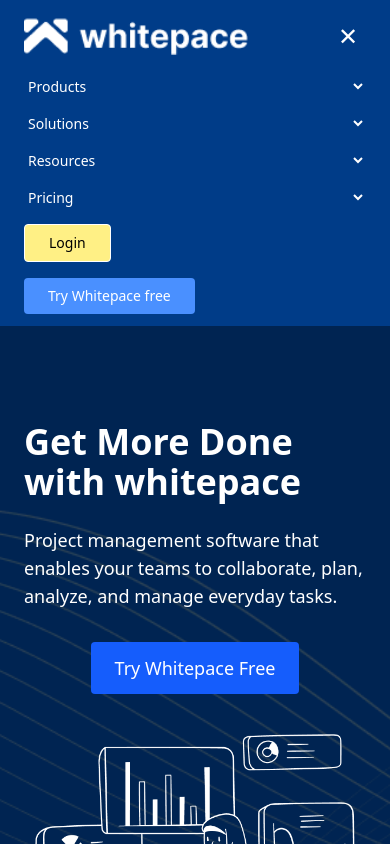
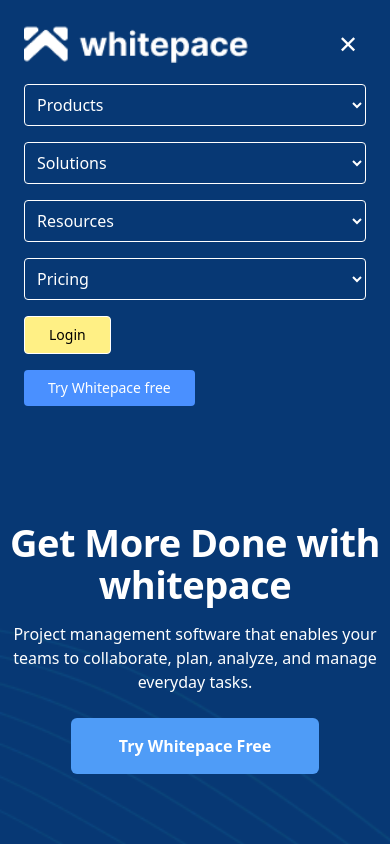
Before and after one commit to NexaDew2/Whitespace-A, a React (Vite) app: page / in a window 390 px wide. Both pictures are taken after a click on the button "menu-toggle". Shown: the top 844 px of the page. Built offline with nearby package versions, Linux system fonts and the light colour scheme.

Commit message:
Resloved (#10)
* hero section

* updated codde

* Resloved conflits

* resloved conflicts

* Update responsive size

```diff
--- a/src/App.jsx
+++ b/src/App.jsx
@@ -1,10 +1,13 @@
 import React from "react";
-import { Routes, Route, useLocation, BrowserRouter } from "react-router-dom";
+import { Routes, Route, useLocation } from "react-router-dom";
 
-import Navbar from "./components/Navbar/Navbar";
-import Footer from "./components/Footer/Footer";
-import Login from "./components/Login/Login";
-import Try from "./components/Try/Try";
+import Navbar from './components/Navbar/Navbar';
+import Login from './components/Login/Login';
+import Try from './components/Try/Try';
+import Footer from './components/Footer/Footer';
+import PlanCardSection from "./components/PlansCardSection/PlanCardSection";
+import Sponser from "./components/SponserSection/Sponser";
+import OurClientSection from "./components/OurClientSection/OurClientSection";
 import Home from "./components/Home/Home";
 
 // Hero images
@@ -46,11 +49,15 @@
   imagePosition: "right",
   backgroundImage: secondsecond,
   backgroundImageStyle: {
-      size: "contain",
-      position: "left top",
-      overlay: false,
-      customOverlayColor: "rgba(255,255,255,0.6)",
+    size: "auto 550px",
+    position: "left 80%",
+    repeat: "no-repeat",
+    overlay: true,
+    customOverlayColor: "rgba(255, 255, 255, 0.8)",
+
+    filter: "brightness(0.3) saturate(0.4)",
   },
+  backgroundClass: "bg-white",
 },
   {
     heroTitle: "Work together",
@@ -83,10 +90,13 @@
   heroButtonText: "Try Taskey",
   backgroundImage: fivefive,
   backgroundImageStyle: {
-      size: "contain",
+    size: "auto 900px",
     position: "left top",
-      overlay: false,
+    repeat: "no-repeat",
+    overlay: true,
+    filter: "brightness(1.1) saturate(0.1)",
   },
+  backgroundClass: "bg-white",
 },
   {
     heroTitle: "100% your data",
@@ -114,6 +124,8 @@
     heroTitle: "Try Whitepace today",
     heroDescription: "Get started for free. Add your whole team as your needs grow.",
     heroButtonText: "Try Taskey free",
+    addingextra:"On a big team? Contact sales"
+
   },
 ];
 
@@ -124,7 +136,7 @@
       {contentSections.map((section, idx) => {
         const blueSections = [0, 3, 5, 7, 8];
         const backgroundClass = blueSections.includes(idx)
-          ? "bg-[#003C88]"
+          ? "bg-[#073874]"
           : "bg-white";
         const textColorClass = blueSections.includes(idx)
           ? "text-white"
@@ -135,12 +147,12 @@
         const extraPaddingClass = [5, 6, 7, 8].includes(idx)
           ? "py-40"
           : "py-24";
-
         const centerButton = [5, 8].includes(idx);
 
         return (
+          <React.Fragment key={idx}>
+            {/* Section */}
             <Home
-            key={idx}
               {...section}
               backgroundClass={backgroundClass}
               textColorClass={textColorClass}
@@ -149,8 +161,19 @@
               extraPaddingClass={extraPaddingClass}
               centerButton={centerButton}
             />
+
+            {/* Insert PlanCardSection after index 4 */}
+            {idx === 4 && <PlanCardSection />}
+
+            {/* Insert Sponser after indexes 5 and 6 */}
+            {idx === 6 && <Sponser />}
+
+            {/* Insert OurClientSection before last section (idx 8) */}
+            {idx === 7 && <OurClientSection />}
+          </React.Fragment>
         );
       })}
+
       <Footer />
     </>
   );
@@ -158,14 +181,11 @@
 
 function App() {
   const location = useLocation();
-
-  // Render Home only when path is NOT /login or /try
   const isHomePage = !["/login", "/try"].includes(location.pathname);
 
   return (
     <>
       {isHomePage && <HomePageContent />}
-
       <Routes>
         <Route path="/login" element={<Login />} />
         <Route path="/try" element={<Try />} />
--- a/src/components/Footer/Footer.jsx
+++ b/src/components/Footer/Footer.jsx
@@ -9,7 +9,7 @@
   return (
     <div>
 
-         <footer className="bg-[#043873] text-white md:h-screen sm:h-auto lg:h-screen flex flex-col justify-center items-center py-8 px-4 md:px-8">
+         <footer className="bg-[#073874] text-white md:h-screen sm:h-auto lg:h-screen flex flex-col justify-center items-center py-8 px-4 md:px-8">
 
                     <div className="max-w-7xl mx-auto flex flex-col md:flex-row flex-wrap justify-between gap-8">
                         {/* Logo and Description */}
--- a/src/components/Home/Home.jsx
+++ b/src/components/Home/Home.jsx
@@ -1,104 +1,124 @@
 import React from "react";
 
-function Home({
+const Home = ({
   heroTitle,
   heroDescription,
   heroButtonText,
   heroImage,
   imagePosition = "right",
   backgroundImage,
-  backgroundImageStyle,
-  backgroundClass = "bg-white",
-  textColorClass = "text-black",
-  isFullWidthCentered = false,
+  backgroundImageStyle = {},
+  backgroundClass = "",
+  textColorClass = "",
   extraPaddingClass = "py-12",
   centerButton = false,
-}) {
-  const contentContainerClass = isFullWidthCentered
-    ? `w-full max-w-none text-center px-6 ${extraPaddingClass}`
-    : `max-w-7xl mx-auto px-6 ${extraPaddingClass}`;
+  isFullWidthCentered = false,
+  addingextra,
+}) => {
+  const {
+    size = "cover",
+    position = "center",
+    overlay = false,
+    customOverlayColor,
+  } = backgroundImageStyle;
 
-  const bgImageStyles = backgroundImage
+  const backgroundStyles = backgroundImage
     ? {
         backgroundImage: `url(${backgroundImage})`,
-        backgroundSize: backgroundImageStyle?.size || "contain",
-        backgroundPosition: backgroundImageStyle?.position || "center",
+        backgroundSize: size,
+        backgroundPosition: position,
         backgroundRepeat: "no-repeat",
-        position: "relative",
+        ...(overlay && {
+          backgroundBlendMode: "overlay",
+          backgroundColor: customOverlayColor || undefined,
+        }),
       }
     : {};
 
+  const heroTitleStyle = {
+    fontWeight: "900",
+    marginBottom: "1rem",
+    fontSize: "80px",
+    lineHeight: "1.1",
+    letterSpacing: "-0.5px",
+  };
+
   return (
-    <section className={`${backgroundClass} ${textColorClass} font-light`} style={bgImageStyles}>
-      {backgroundImageStyle?.overlay && (
+    <>
+      <style>
+        {`
+          @media (max-width: 1024px) {
+            .hero-title {
+              font-size: 56px !important;
+            }
+          }
+          @media (max-width: 640px) {
+            .hero-title {
+              font-size: 38px !important;
+            }
+          }
+        `}
+      </style>
+      <section
+        role="region"
+        data-testid="home-section"
+        className={`${backgroundClass} ${extraPaddingClass} w-full`}
+        style={backgroundStyles}
+      >
         <div
-          data-testid="background-overlay"
-          style={{
-            position: "absolute",
-            inset: 0,
-            backgroundColor: backgroundImageStyle?.customOverlayColor || "rgba(0,0,0,0.4)",
-            zIndex: 0,
-          }}
-        />
-      )}
-
-      <div
-        className={contentContainerClass}
-        style={{
-          position: "relative",
-          zIndex: 1,
-          display: "flex",
-          flexDirection: isFullWidthCentered
-            ? "column"
-            : imagePosition === "left"
-            ? "row-reverse"
-            : "row",
-          alignItems: "center",
-          justifyContent: isFullWidthCentered ? "center" : "space-between",
-          flexWrap: "wrap",
-        }}
+          data-testid="container"
+          className={`max-w-8xl mx-auto px-1 sm:px-2 lg:px-3 xl:px-16 flex flex-col lg:flex-row items-center gap-6 ${
+            isFullWidthCentered ? "justify-center" : "justify-between"
+          }`}
         >
           {/* Text Section */}
           <div
-          className={`${
-            isFullWidthCentered ? "text-center" : "text-left"
-          } w-full md:w-1/2 mb-8 md:mb-0`}
-        >
-          <h2 className="text-4xl sm:text-5xl font-bold mb-6">{heroTitle}</h2>
-          <p className="text-lg sm:text-xl mb-8">{heroDescription}</p>
-
-          {heroButtonText && (
-            <div
-              className={`w-full flex justify-center ${
-                centerButton
-                  ? "md:justify-center"
-                  : "md:justify-start lg:justify-center xl:justify-start"
+            className={`w-full ${
+              isFullWidthCentered ? "lg:w-full max-w-4xl mx-auto" : "lg:w-[65%]"
+            } ${
+              imagePosition === "right" ? "order-1" : "order-2"
+            } ${textColorClass} text-center ${
+              isFullWidthCentered ? "lg:text-center" : "lg:text-left"
             }`}
           >
-              <button className="bg-blue-600 text-white px-6 py-3 rounded hover:bg-blue-700 text-lg">
+            <h2 className="hero-title" style={heroTitleStyle}>
+              {heroTitle}
+            </h2>
+            <p className="text-base sm:text-lg lg:text-xl mb-6">{heroDescription}</p>
+            {heroButtonText && (
+  <button
+    className={`px-12 py-4 rounded-md text-white font-semibold transition ${
+      centerButton ? "mx-auto" : ""
+    }`}
+    style={{ backgroundColor: "#4F9CF7" }}
+  >
     {heroButtonText}
   </button>
-            </div>
 )}
+<p className="text-base sm:text-3xl lg:text-xl mb-6 pt-10">{addingextra}</p>
+
+
+
           </div>
 
           {/* Image Section */}
-        {!isFullWidthCentered && heroImage && (
+          {heroImage && (
             <div
-            className={`w-full md:w-1/2 ${
-              imagePosition === "left" ? "text-left" : "text-right"
-            }`}
+              className={`w-full ${
+                isFullWidthCentered ? "lg:w-full" : "lg:w-[35%]"
+              } ${imagePosition === "right" ? "order-2" : "order-1"} flex justify-center`}
             >
               <img
                 src={heroImage}
-              alt={heroTitle}
-              className="max-w-full h-auto mx-auto md:mx-0"
+                alt="Hero"
+                className="w-full max-w-[600px] sm:max-w-[720px] mx-auto"
               />
             </div>
           )}
         </div>
       </section>
+    </>
   );
-}
+};
 
 export default Home;
--- a/src/components/Navbar/Navbar.jsx
+++ b/src/components/Navbar/Navbar.jsx
@@ -1,17 +1,19 @@
 import React, { useState } from "react";
 import logoo from '../../assetss/logoo.png';
+
 export default function Navbar() {
   const [menuOpen, setMenuOpen] = useState(false);
 
   return (
-    <nav className="bg-[#003C88] text-white px-6 md:px-[100px] py-3">
+    <nav className="bg-[#073874] text-white px-6 lg:px-[100px] py-5">
       <div className="flex justify-between items-center">
+        {/* Logo */}
         <div className="logo">
           <img alt="logoo" className="h-[40px]" src={logoo} />
         </div>
 
         {/* Mobile menu toggle button */}
-        <div className="md:hidden">
+        <div className="lg:hidden">
           <button
             aria-label="menu-toggle"
             className="p-2 cursor-pointer text-white text-2xl"
@@ -21,118 +23,62 @@
           </button>
         </div>
 
-        {/* Desktop menu */}
-        <div className="hidden md:flex items-center gap-6">
-          <select
-            aria-label="Products Dropdown"
-            className="bg-transparent text-white text-sm focus:outline-none"
-          >
-            <option value="">Products</option>
-            <option value="1">Products 1</option>
-            <option value="2">Products 2</option>
-            <option value="3">Products 3</option>
-          </select>
-
-          <select
-            aria-label="Solutions Dropdown"
-            className="bg-transparent text-white text-sm focus:outline-none"
-          >
-            <option value="">Solutions</option>
-            <option value="1">Solutions 1</option>
-            <option value="2">Solutions 2</option>
-            <option value="3">Solutions 3</option>
-          </select>
-
-          <select
-            aria-label="Resources Dropdown"
-            className="bg-transparent text-white text-sm focus:outline-none"
-          >
-            <option value="">Resources</option>
-            <option value="1">Resources 1</option>
-            <option value="2">Resources 2</option>
-            <option value="3">Resources 3</option>
-          </select>
-
-          <select
-            aria-label="Pricing Dropdown"
-            className="bg-transparent text-white text-sm focus:outline-none"
-          >
-            <option value="">Pricing</option>
-            <option value="1">Pricing 1</option>
-            <option value="2">Pricing 2</option>
-            <option value="3">Pricing 3</option>
-          </select>
+        {/* Desktop menu (visible from 1024px+) */}
+        <div className="hidden lg:flex items-center gap-6">
+          {["Products", "Solutions", "Resources", "Pricing"].map((label) => (
+            <select
+              key={label}
+              aria-label={`${label} Dropdown`}
+              className="bg-transparent text-white text-sm focus:outline-none"
+            >
+              <option value="">{label}</option>
+              <option value="1">{label} 1</option>
+              <option value="2">{label} 2</option>
+              <option value="3">{label} 3</option>
+            </select>
+          ))}
 
           <a href="/login" data-discover="true">
-            <button className="bg-yellow-200 border border-white text-black px-6 py-2 rounded text-sm hover:bg-yellow-300">
+            <button className="bg-yellow-200 border border-white text-black px-6 py-3 rounded text-sm hover:bg-yellow-300">
               Login
             </button>
           </a>
 
           <a href="/try" data-discover="true">
-            <button className="bg-[#4A90FF] text-white px-6 py-2 rounded text-sm hover:bg-[#367DFF]">
+            <button className="bg-[#4A90FF] text-white px-6 py-3 rounded text-sm hover:bg-[#367DFF]">
               Try Whitepace free
             </button>
           </a>
         </div>
       </div>
 
-      {/* Mobile menu dropdown */}
-      {menuOpen && (
-        <div className="md:hidden flex flex-col gap-4 mt-4">
+      {/* Mobile & Tablet dropdown menu (only below 1024px) */}
+      <div className={`lg:hidden flex flex-col gap-4 mt-4 transition-all duration-300 ${menuOpen ? 'block' : 'hidden'}`}>
+        {["Products", "Solutions", "Resources", "Pricing"].map((label) => (
           <select
-            aria-label="Products Dropdown"
-            className="bg-transparent text-white text-sm focus:outline-none"
+            key={label}
+            aria-label={`${label} Dropdown`}
+            className="bg-transparent text-white text-base px-2 py-2 focus:outline-none border border-white rounded"
           >
-            <option value="">Products</option>
-            <option value="1">Products 1</option>
-            <option value="2">Products 2</option>
-            <option value="3">Products 3</option>
+            <option value="">{label}</option>
+            <option value="1">{label} 1</option>
+            <option value="2">{label} 2</option>
+            <option value="3">{label} 3</option>
           </select>
+        ))}
 
-          <select
-            aria-label="Solutions Dropdown"
-            className="bg-transparent text-white text-sm focus:outline-none"
-          >
-            <option value="">Solutions</option>
-            <option value="1">Solutions 1</option>
-            <option value="2">Solutions 2</option>
-            <option value="3">Solutions 3</option>
-          </select>
+        <a href="/login" data-discover="true">
+          <button className="bg-yellow-200 border border-white text-black px-6 py-2 rounded text-sm hover:bg-yellow-300">
+            Login
+          </button>
+        </a>
 
-          <select
-            aria-label="Resources Dropdown"
-            className="bg-transparent text-white text-sm focus:outline-none"
-          >
-            <option value="">Resources</option>
-            <option value="1">Resources 1</option>
-            <option value="2">Resources 2</option>
-            <option value="3">Resources 3</option>
-          </select>
-
-          <select
-            aria-label="Pricing Dropdown"
-            className="bg-transparent text-white text-sm focus:outline-none"
-          >
-            <option value="">Pricing</option>
-            <option value="1">Pricing 1</option>
-            <option value="2">Pricing 2</option>
-            <option value="3">Pricing 3</option>
-          </select>
-
-          <a href="/login" data-discover="true">
-            <button className="bg-yellow-200 border border-white text-black px-6 py-2 rounded text-sm hover:bg-yellow-300">
-              Login
-            </button>
-          </a>
-
-          <a href="/try" data-discover="true">
-            <button className="bg-[#4A90FF] text-white px-6 py-2 rounded text-sm hover:bg-[#367DFF]">
-              Try Whitepace free
-            </button>
-          </a>
-        </div>
-      )}
+        <a href="/try" data-discover="true">
+          <button className="bg-[#4A90FF] text-white px-6 py-2 rounded text-sm hover:bg-[#367DFF]">
+            Try Whitepace free
+          </button>
+        </a>
+      </div>
     </nav>
   );
 }
```
Also changed, not shown: src/components/YourWork/YourWork.jsx (deleted, +0 -39 lines), 2 other files (tests, documents, lock files or other folders). Lines whose indentation alone changed are shown as unchanged.
